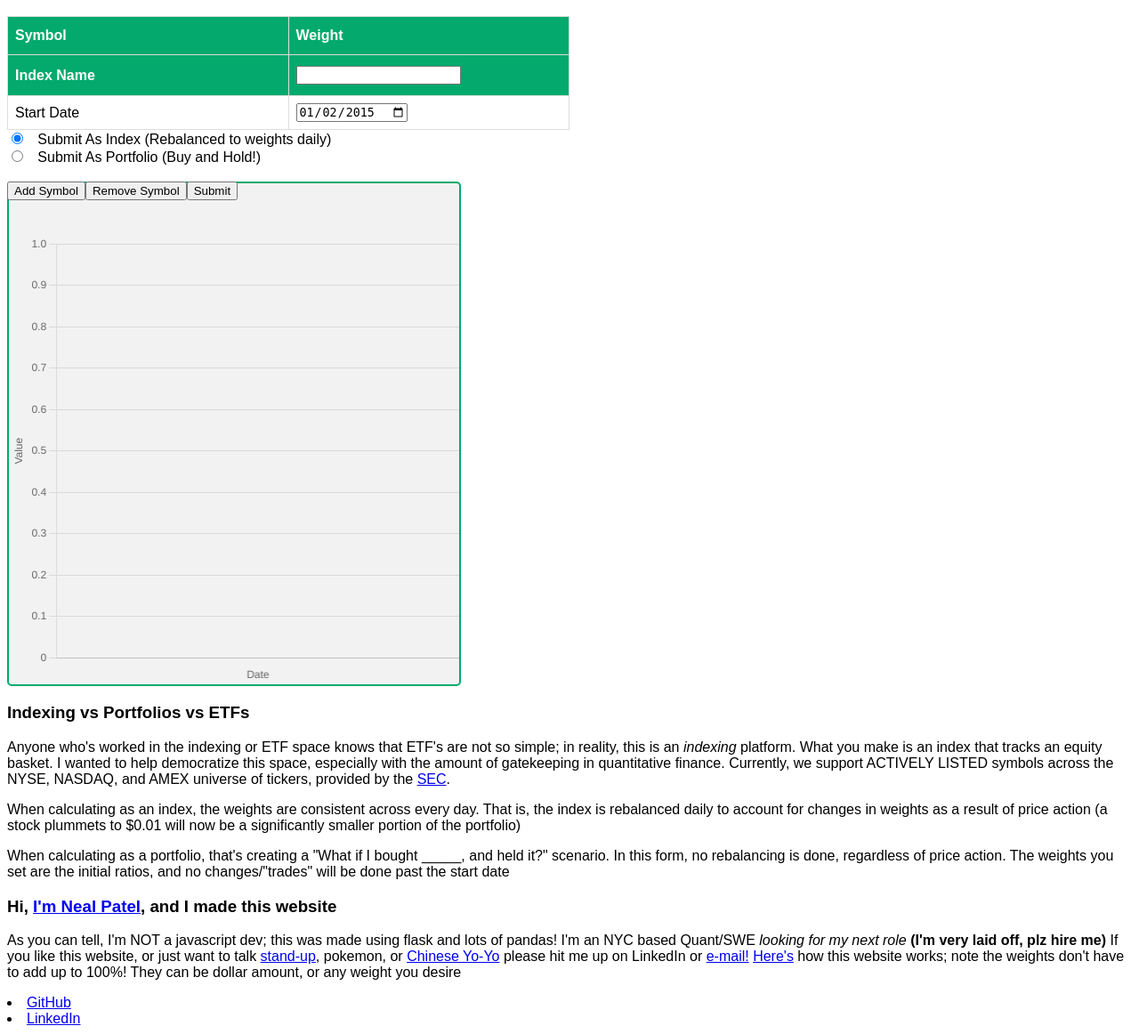
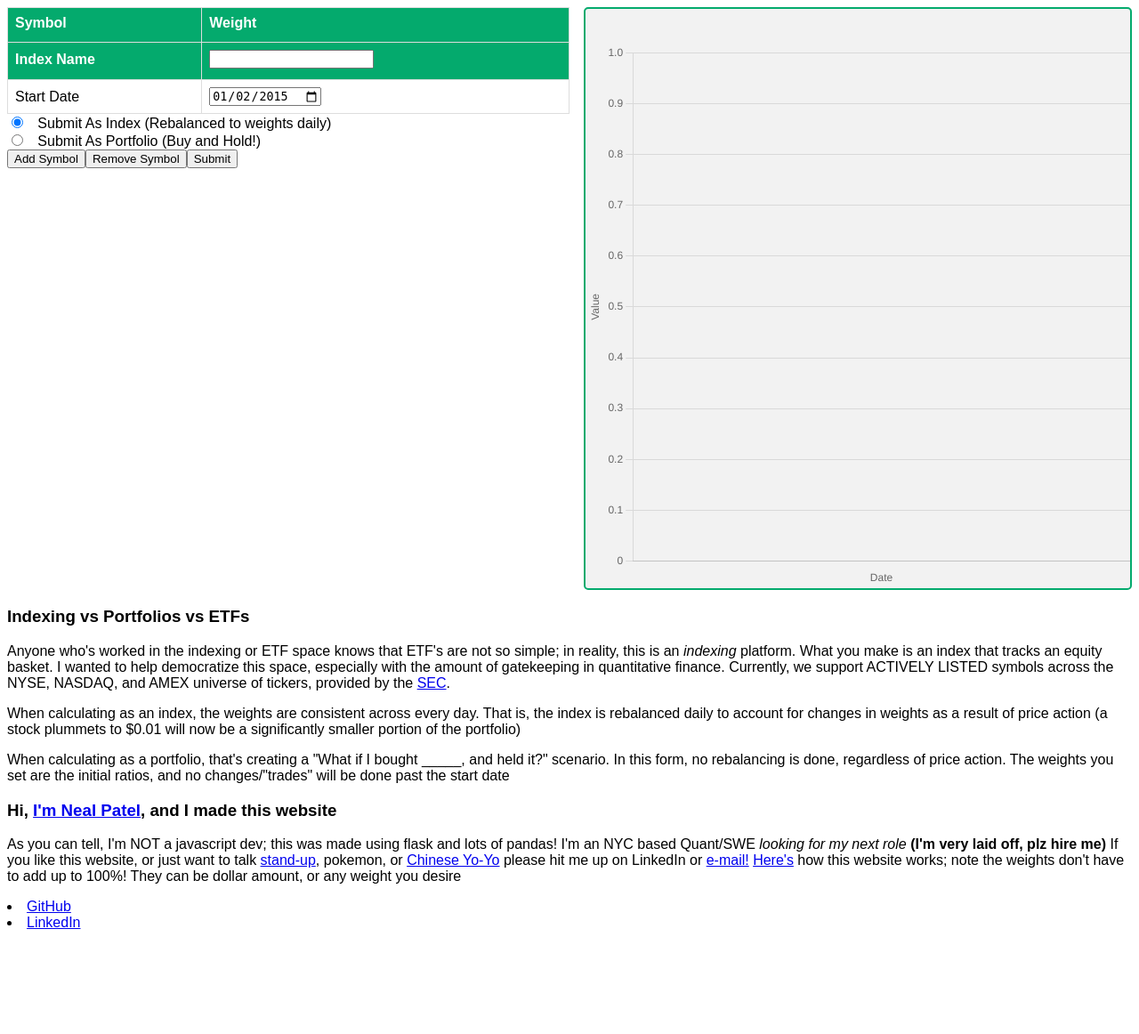
Before and after one commit to Desitrain22/Portfolio-Index-Builder, a Flask app: template templates/index.html in a window 1280 px wide. Shown: the whole page at 89% size. After the commit the page ends 1044 px from the top, so only its background shows below. Run offline with Flask 2, Linux system fonts and the light colour scheme; the template is opened without the code that fills it, so the values that code supplies are empty.

Commit message:
seperated about me from container div and changed width limits of chart and table to be dynamic

```diff
--- a/static/css/main.css
+++ b/static/css/main.css
@@ -12,7 +12,7 @@
 
 .chart {
     flex: 1;
-    max-width: 40%;
+    min-width: 20%;
     border: 2px solid #04aa6d;
     border-radius: 5px;
     background-color: #f2f2f2;
@@ -23,14 +23,12 @@
 .symbol_selection {
     font-family: Arial, Helvetica, sans-serif;
     flex: 1;
-    max-width: 50%
+    min-width: 50%;
 }
 
 .symbol_table {
-    font-family: Arial, Helvetica, sans-serif;
     border-collapse: collapse;
-    width: 100%;
-    table-layout: fixed;
+    width: 100%
 }
 
 .symbol_table td,
@@ -48,24 +46,14 @@
 }
 
 .symbol_table th {
-    padding-top: 12px;
     padding-bottom: 12px;
     text-align: left;
     background-color: #04aa6d;
     color: white;
 }
 
-.container {
-    margin: 0;
-    position: center;
-    padding-top: 10px;
-    display: table-cell;
-}
-
-
-
 .aboutMe {
     font-family: Arial, Helvetica, sans-serif;
-    max-width: 100%;
+    min-width: 40%;
     text-align: left
 }
--- a/templates/index.html
+++ b/templates/index.html
@@ -51,13 +51,12 @@
         value="index"
         checked="checked"
       />
-        <label for="html">Submit As Index (Rebalanced to weights daily)</label
-      ><br />
-      <input type="radio" id="index" name="rebalance_type" value="portfolio" />
-        <label for="html">Submit As Portfolio (Buy and Hold!)</label><br />
+      <label for="html">Submit As Index (Rebalanced to weights daily)</label>
+      <br />
+      <input type="radio" id="index" name="rebalance_type" value="portfolio"/>
+      <label for="html">Submit As Portfolio (Buy and Hold!)</label>
+    </form>
 
-    </form>
-    <div>
     <button style="float: Left" type="button" onclick="addRow()">
       Add Symbol
     </button>
@@ -67,37 +66,19 @@
     <button style="float: Left" type="button" onclick="update()">
       Submit
     </button>
-    </div>
 
   </div>
 
   <div class="chart">
-    <h1 style="text-align: center" , float="right" , id="indexHeader">
+    <h1 style="text-align: center", id="indexHeader">
       {{name}}
     </h1>
-    <br />
-
     <br />
     <canvas id="stockChart" width="800px" height="800px"></canvas>
     <script src="https://cdn.jsdelivr.net/npm/chart.js"></script>
   </div>
 
-  <div class="aboutMe">
 
-    <h3>Indexing vs Portfolios vs ETFs</h3>
-    <p>Anyone who's worked in the indexing or ETF space knows that ETF's are not so simple; in reality, this is an <i>indexing</i> platform. What you make is an index that tracks an equity basket. I wanted to help democratize this space, especially with the amount
-      of gatekeeping in quantitative finance. Currently, we support ACTIVELY LISTED symbols across the NYSE, NASDAQ, and AMEX universe of tickers, provided by the <a href="https://www.sec.gov/file/company-tickers" target="_blank">SEC</a>.</p>
-    <p>When calculating as an index, the weights are consistent across every day. That is, the index is rebalanced daily to account for changes in weights as a result of price action (a stock plummets to $0.01 will now be a significantly smaller portion of the portfolio)</p>
-    <p>When calculating as a portfolio, that's creating a "What if I bought _____, and held it?" scenario. In this form, no rebalancing is done, regardless of price action. The weights you set are the initial ratios, and no changes/"trades" will be done past the start date</p>
-
-    <h3>Hi, <a href="https://www.linkedin.com/in/NealPareshPatel" target = "_blank">I'm Neal Patel</a>, and I made this website</h3>
-    <p>As you can tell, I'm NOT a javascript dev; this was made using flask and lots of pandas! I'm an NYC based Quant/SWE <i>looking for my next role</i> <b>(I'm very laid off, plz hire me)</b> If you like this
-      website, or just want to talk <a href="https://www.instagram.com/p/CufrKnCuKmw/" target = "_blank">stand-up</a>, pokemon, or <a href="https://youtu.be/__rnjvkXZN8?t=214" target = "_blank">Chinese Yo-Yo</a> please hit me up on LinkedIn or <a href="mailto:nealpatel@nyu.edu" target = "_blank">e-mail!</a>
-      <a href="https://github.com/Desitrain22/Portfolio-Index-Builder/blob/main/README.md" target = "_blank"> Here's</a> how this website works; note the weights don't have to add up to 100%!
-      They can be dollar amount, or any weight you desire</p>
-    <li><a href="https://www.github.com/Desitrain22" target = "_blank">GitHub</a></li>
-    <li><a href="https://www.linkedin.com/in/NealPareshPatel" target = "_blank">LinkedIn</a></li>
-  </div>
 
   <script src='https://storage.ko-fi.com/cdn/scripts/overlay-widget.js'></script>
   <script>
@@ -114,6 +95,22 @@
       <option value="{{name}}">{{ symbol }}</option>
     {% endfor%}
   </datalist>
+</div>
+<div class="aboutMe">
+
+  <h3>Indexing vs Portfolios vs ETFs</h3>
+  <p>Anyone who's worked in the indexing or ETF space knows that ETF's are not so simple; in reality, this is an <i>indexing</i> platform. What you make is an index that tracks an equity basket. I wanted to help democratize this space, especially with the amount
+    of gatekeeping in quantitative finance. Currently, we support ACTIVELY LISTED symbols across the NYSE, NASDAQ, and AMEX universe of tickers, provided by the <a href="https://www.sec.gov/file/company-tickers" target="_blank">SEC</a>.</p>
+  <p>When calculating as an index, the weights are consistent across every day. That is, the index is rebalanced daily to account for changes in weights as a result of price action (a stock plummets to $0.01 will now be a significantly smaller portion of the portfolio)</p>
+  <p>When calculating as a portfolio, that's creating a "What if I bought _____, and held it?" scenario. In this form, no rebalancing is done, regardless of price action. The weights you set are the initial ratios, and no changes/"trades" will be done past the start date</p>
+
+  <h3>Hi, <a href="https://www.linkedin.com/in/NealPareshPatel" target = "_blank">I'm Neal Patel</a>, and I made this website</h3>
+  <p>As you can tell, I'm NOT a javascript dev; this was made using flask and lots of pandas! I'm an NYC based Quant/SWE <i>looking for my next role</i> <b>(I'm very laid off, plz hire me)</b> If you like this
+    website, or just want to talk <a href="https://www.instagram.com/p/CufrKnCuKmw/" target = "_blank">stand-up</a>, pokemon, or <a href="https://youtu.be/__rnjvkXZN8?t=214" target = "_blank">Chinese Yo-Yo</a> please hit me up on LinkedIn or <a href="mailto:nealpatel@nyu.edu" target = "_blank">e-mail!</a>
+    <a href="https://github.com/Desitrain22/Portfolio-Index-Builder/blob/main/README.md" target = "_blank"> Here's</a> how this website works; note the weights don't have to add up to 100%!
+    They can be dollar amount, or any weight you desire</p>
+  <li><a href="https://www.github.com/Desitrain22" target = "_blank">GitHub</a></li>
+  <li><a href="https://www.linkedin.com/in/NealPareshPatel" target = "_blank">LinkedIn</a></li>
 </div>
 <script>
   var config = {
```
Lines whose indentation alone changed are shown as unchanged.
